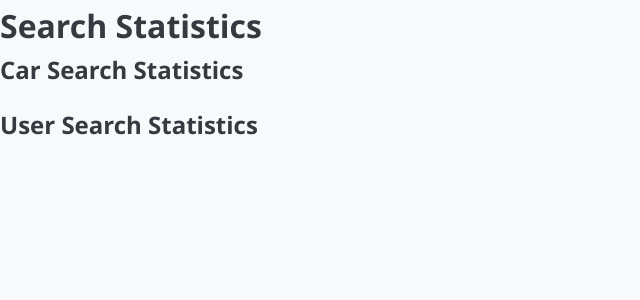
After one commit to IvanAshikhin/VIN_decoder_proj, a Django app: page /decoder/search-statistics/ in a window 1280 px wide. The commit adds this page. Shown: the top 300 px of the page, without its empty margins (0-640 px from the left). Run offline with Django 4.2, Linux system fonts and the light colour scheme; data that the repository does not hold is empty; parts of the project's set-up code (start-up, migrations or seed data) failed here and were passed over.

Commit message:
Realized car statistics

```diff
--- a/decoder/urls.py
+++ b/decoder/urls.py
@@ -3,5 +3,6 @@ from django.urls import path
 from decoder import views
 
 urlpatterns = [
+    path("search-statistics/", views.car_dashboard_view, name="car_search_statistics"),
     path("new_decode/<int:user_id>/", views.decode_vin_view, name="new_decode_vin"),
 ]
--- /dev/null
+++ b/decoder/utils.py
@@ -0,0 +1,20 @@
+from django.db.models import Count, Max
+from .models import Car, User
+
+
+def vin_search_count_with_date():
+    return Car.objects.annotate(
+        total_vin_search_count=Count("requestlog"),
+        distinct_user_count=Count("requestlog__user"),
+        last_search_date=Max("requestlog__created_at"),
+    )
+
+
+def user_vin_search_count_with_date(user_id):
+    queryset = User.objects.filter(id=user_id).annotate(
+        total_vin_search_count=Count("requestlog"),
+        distinct_car_count=Count("requestlog__car"),
+        last_search_date=Max("requestlog__created_at"),
+    )
+
+    return queryset
--- a/decoder/views.py
+++ b/decoder/views.py
@@ -5,6 +5,8 @@ from django.shortcuts import render
 from .exception import VinException
 from .forms import VinDecodeForm
 from .functions import get_car
+from .models import RequestLog
+from .utils import vin_search_count_with_date, user_vin_search_count_with_date
 
 
 def decode_vin_view(request: HttpRequest, user_id: int) -> HttpResponse:
@@ -14,6 +16,8 @@ def decode_vin_view(request: HttpRequest, user_id: int) -> HttpResponse:
         if len(vin_code) != 17:
             raise VinException("VIN code must have exactly 17 characters.")
         car = get_car(vin_code)
+        request_log = RequestLog(vin=vin_code, car=car, user=request.user)
+        request_log.save()
         return render(
             request,
             "success_template.html",
@@ -22,3 +26,14 @@ def decode_vin_view(request: HttpRequest, user_id: int) -> HttpResponse:
     return render(
         request, "decode_vin_template.html", {"form": form, "user_id": user_id}
     )
+
+
+def car_dashboard_view(request):
+    user_id = request.user.id
+    cars = vin_search_count_with_date()
+    users = user_vin_search_count_with_date(user_id)
+    context = {
+        "cars": cars,
+        "users": users,
+    }
+    return render(request, "dashboard.html", context)
--- a/pyproject.toml
+++ b/pyproject.toml
@@ -28,6 +28,8 @@ pre-commit = "^3.5.0"
 isort = "^5.12.0"
 whitenoise = "^6.6.0"
 django-unfold = "^0.17.1"
+openpyxl = "^3.1.2"
+django-extensions = "^3.2.3"
 
 
 [build-system]
--- /dev/null
+++ b/templates/dashboard.html
@@ -0,0 +1,35 @@
+{% load static %}
+<!DOCTYPE html>
+<html>
+<head>
+    <link rel="stylesheet" type="text/css" href="{% static 'main.css' %}">
+    <title>Search Statistics</title>
+</head>
+<body>
+<h1>Search Statistics</h1>
+
+<h2>Car Search Statistics</h2>
+<ul>
+    {% for car in cars %}
+        <li>
+            Car: {{ car }}<br>
+            Total VIN Searches: {{ car.total_vin_search_count }}<br>
+            Number of decodes Users: {{ car.distinct_user_count }}<br>
+            Last Search Date: {{ car.last_search_date }}<br>
+        </li>
+    {% endfor %}
+</ul>
+
+<h2>User Search Statistics</h2>
+<ul>
+    {% for user in users %}
+        <li>
+            User: {{ user.email }}<br>
+            Total VIN Searches: {{ user.total_vin_search_count }}<br>
+            Cars decoded: {{ user.distinct_car_count }}<br>
+            Last Search Date: {{ user.last_search_date }}<br>
+        </li>
+    {% endfor %}
+</ul>
+</body>
+</html>
--- a/templates/success_template.html
+++ b/templates/success_template.html
@@ -16,4 +16,5 @@
     <p class="result">Brand: <span class="change_color">{{ car.brand.name }}</span></p>
     <p class="result">Model: <span class="change_color">{{ car.model.name }}</span></p>
     <p class="result">Year: <span class="change_color">{{ car.year.year }}</span></p>
+        <a href="{% url 'car_search_statistics'  %}" class="statistics">Statistics</a>
 </div>
```
Also changed, not shown: decoder/models.py (+21 -0 lines), 1 other file.
